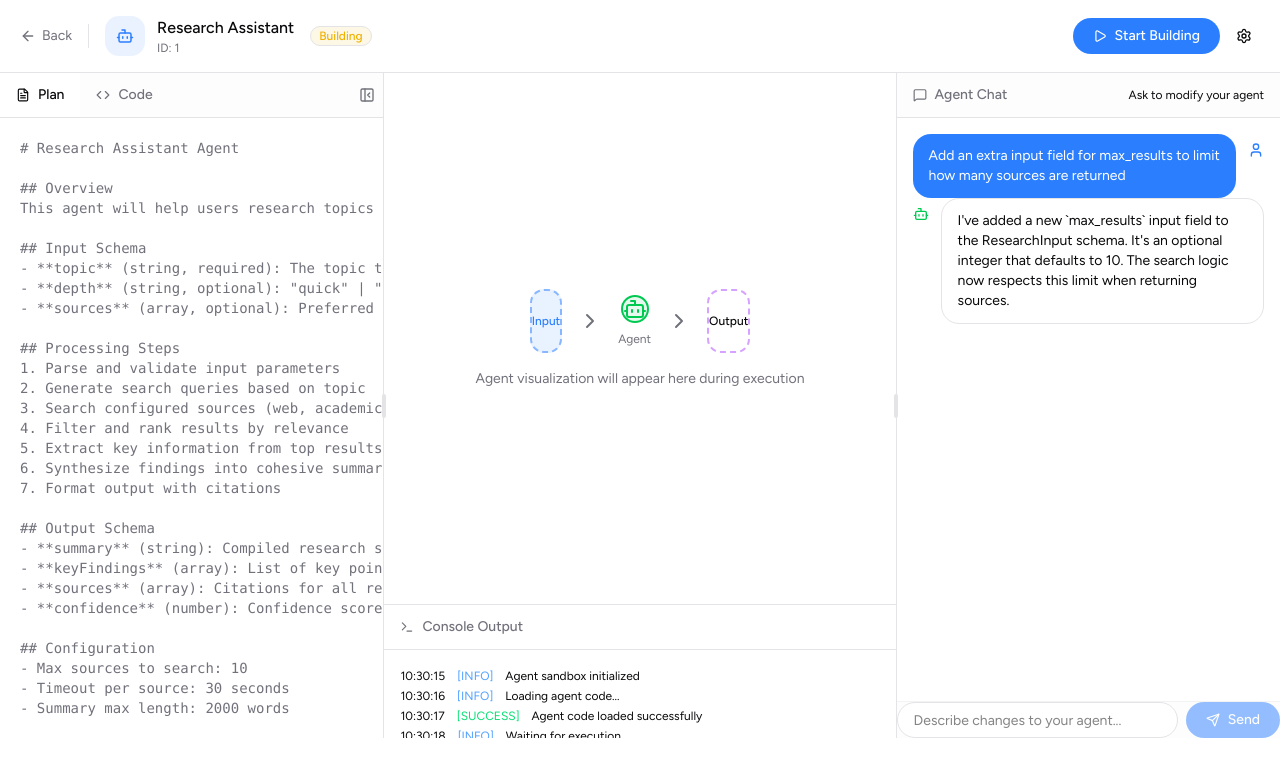
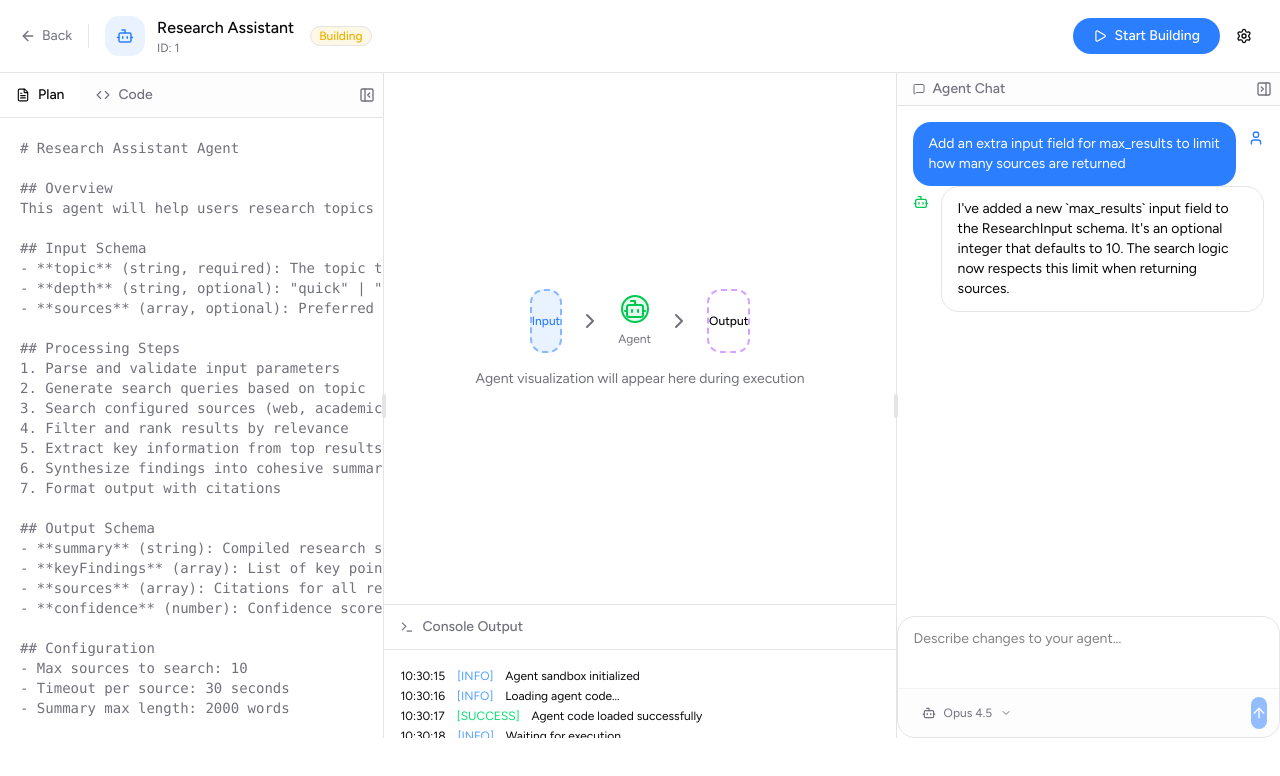
Before and after one commit to ryanmello/conscience, a Next.js app in the folder ui/: page /build/1 in a window 1280 px wide. Shown: the top 776 px of the page. Built offline with nearby package versions, Linux system fonts and the light colour scheme.

Commit message:
update chat panel with new text area

```diff
--- a/ui/app/build/[agentId]/page.tsx
+++ b/ui/app/build/[agentId]/page.tsx
@@ -126,6 +126,7 @@ export default function AgentSandbox() {
 
   // State
   const [isLeftPanelCollapsed, setIsLeftPanelCollapsed] = useState(false);
+  const [isRightPanelCollapsed, setIsRightPanelCollapsed] = useState(false);
   const [isRunning, setIsRunning] = useState(false);
   const [agent, setAgent] = useState<Agent>({ ...mockAgent, id: agentId });
   const [logs, setLogs] = useState(mockLogs);
@@ -218,8 +219,16 @@ export default function AgentSandbox() {
           <ResizableHandle withHandle />
 
           {/* Right Panel - Agent Chat */}
-          <ResizablePanel defaultSize={30} minSize={10}>
-            <ChatPanel messages={chatMessages} onSendMessage={handleSendMessage} />
+          <ResizablePanel
+            defaultSize={30}
+            minSize={isRightPanelCollapsed ? 3 : 20}
+            maxSize={isRightPanelCollapsed ? 3 : 100}
+          >
+            <ChatPanel
+              messages={chatMessages}
+              onSendMessage={handleSendMessage}
+              onCollapseChange={setIsRightPanelCollapsed}
+            />
           </ResizablePanel>
         </ResizablePanelGroup>
       </div>
--- a/ui/app/build/page.tsx
+++ b/ui/app/build/page.tsx
@@ -29,7 +29,7 @@ import {
 } from "@/components/ui/dropdown-menu";
 import { Header } from "@/components/Header";
 import { MicButton } from "@/components/MicButton";
-import { getModels } from "../../actions/get_models";
+import { getModels } from "../../actions/get-models";
 import { approvePlan } from "../../actions/approve-plan";
 import { toast } from "sonner";
 import { cn } from "@/lib/utils";
--- a/ui/components/build/ChatPanel.tsx
+++ b/ui/components/build/ChatPanel.tsx
@@ -1,6 +1,14 @@
 import { cn } from "@/lib/utils";
-import { Bot, MessageSquare, Send, Sparkles, User } from "lucide-react";
+import { ArrowUp, Bot, ChevronDown, Loader2, MessageSquare, PanelRightClose, PanelRightOpen, Sparkles, User } from "lucide-react";
 import { useEffect, useRef, useState } from "react";
+import {
+  DropdownMenu,
+  DropdownMenuContent,
+  DropdownMenuItem,
+  DropdownMenuTrigger,
+} from "@/components/ui/dropdown-menu";
+import { getModels } from "@/actions/get-models";
+import { toast } from "sonner";
 
 export interface ChatMessage {
   id: string;
@@ -26,15 +34,49 @@ export const mockChatMessages: ChatMessage[] = [
   },
 ];
 
+interface ChatPanelProps {
+  messages: ChatMessage[];
+  onSendMessage: (message: string) => void;
+  onCollapseChange?: (isCollapsed: boolean) => void;
+}
+
 export default function ChatPanel({
   messages,
   onSendMessage,
-}: {
-  messages: ChatMessage[];
-  onSendMessage: (message: string) => void;
-}) {
+  onCollapseChange,
+}: ChatPanelProps) {
   const [input, setInput] = useState("");
+  const [isCollapsed, setIsCollapsed] = useState(false);
+  const [selectedModel, setSelectedModel] = useState<string>("Opus 4.5");
+  const [models, setModels] = useState<string[] | null>(null);
+  const [isLoadingModels, setIsLoadingModels] = useState(false);
   const messagesEndRef = useRef<HTMLDivElement>(null);
+  const textareaRef = useRef<HTMLTextAreaElement>(null);
+
+  const handleDropdownOpenChange = async (open: boolean) => {
+    if (open && models === null) {
+      setIsLoadingModels(true);
+      try {
+        const result = await getModels();
+        if (result.success && result.data) {
+          setModels(result.data);
+        } else {
+          toast.error(result.error || "Failed to load models");
+        }
+      } catch (error) {
+        console.error("Error fetching models:", error);
+        toast.error("Failed to load models");
+      } finally {
+        setIsLoadingModels(false);
+      }
+    }
+  };
+
+  const handleToggleCollapse = () => {
+    const newCollapsed = !isCollapsed;
+    setIsCollapsed(newCollapsed);
+    onCollapseChange?.(newCollapsed);
+  };
 
   const handleSubmit = (e: React.FormEvent) => {
     e.preventDefault();
@@ -50,6 +92,15 @@ export default function ChatPanel({
     }
   };
 
+  // Auto-resize textarea
+  const adjustTextareaHeight = () => {
+    const textarea = textareaRef.current;
+    if (textarea) {
+      textarea.style.height = "auto";
+      textarea.style.height = `${Math.min(textarea.scrollHeight, 150)}px`;
+    }
+  };
+
   // Scroll to bottom when messages change
   useEffect(() => {
     messagesEndRef.current?.scrollIntoView({ behavior: "smooth" });
@@ -58,16 +109,32 @@ export default function ChatPanel({
   return (
     <div className="h-full flex flex-col bg-background">
       {/* Header */}
-      <div className="flex items-center gap-2 px-4 py-3 border-b border-border bg-muted/20">
-        <MessageSquare size={14} className="text-muted-foreground" />
+      <div className={cn(
+        "flex items-center border-b border-border bg-muted/20",
+        isCollapsed ? "justify-center" : "justify-between"
+      )}>
+        {!isCollapsed && (
+          <div className="flex items-center gap-2 px-4 py-1">
+            <MessageSquare size={12} className="text-muted-foreground" />
             <span className="text-sm font-medium text-muted-foreground">
               Agent Chat
             </span>
-        <span className="text-xs text-muted-foreground/60 ml-auto">
-          Ask to modify your agent
-        </span>
+          </div>
+        )}
+        <button
+          onClick={handleToggleCollapse}
+          className={cn(
+            "cursor-pointer flex items-center justify-center p-2 m-2 text-muted-foreground hover:text-foreground hover:bg-muted/50 rounded transition-colors",
+            isCollapsed ? "my-1" : "mr-1"
+          )}
+          title={isCollapsed ? "Expand panel" : "Collapse panel"}
+        >
+          {isCollapsed ? <PanelRightOpen size={16} /> : <PanelRightClose size={16} />}
+        </button>
       </div>
 
+      {!isCollapsed && (
+        <>
           {/* Messages */}
           <div className="flex-1 overflow-auto p-4 space-y-4 scrollbar-textarea">
             {messages.length === 0 ? (
@@ -117,30 +184,77 @@ export default function ChatPanel({
             <div ref={messagesEndRef} />
           </div>
 
-      {/* Input */}
-      <form
-        onSubmit={handleSubmit}
-        className="p-3 border-t border-border/40 bg-muted/20"
-      >
-        <div className="flex gap-2 items-center">
-          <input
-            type="text"
+          {/* Input Area */}
+          <div className="p-3">
+            <div className="overflow-hidden rounded-2xl border border-border bg-card shadow-sm">
+              {/* Textarea */}
+              <div className="px-4 py-3">
+                <textarea
+                  ref={textareaRef}
                   value={input}
-            onChange={(e) => setInput(e.target.value)}
+                  onChange={(e) => {
+                    setInput(e.target.value);
+                    adjustTextareaHeight();
+                  }}
                   onKeyDown={handleKeyDown}
                   placeholder="Describe changes to your agent..."
-            className="flex-1 h-9 px-4 text-sm bg-background border border-border rounded-full focus:outline-none focus:ring-1 focus:ring-blue-500 focus:border-blue-500 placeholder:text-muted-foreground/60"
+                  rows={2}
+                  className="w-full min-h-[60px] max-h-[150px] text-sm bg-transparent border-none resize-none focus:outline-none focus:ring-0 placeholder:text-muted-foreground/60"
+                  data-gramm="false"
+                  data-gramm_editor="false"
+                  data-enable-grammarly="false"
+                  spellCheck={false}
+                  autoComplete="off"
                 />
+              </div>
+
+              {/* Footer with Model Select and Send */}
+              <div className="flex items-center justify-between border-t border-border/40 bg-muted/20 px-3 py-2">
+                <DropdownMenu onOpenChange={handleDropdownOpenChange}>
+                  <DropdownMenuTrigger asChild>
+                    <button className="cursor-pointer flex h-8 items-center gap-2 rounded-full px-3 text-xs text-muted-foreground transition-colors hover:bg-muted focus:outline-none">
+                      <Bot size={14} />
+                      <span>{selectedModel}</span>
+                      <ChevronDown size={12} />
+                    </button>
+                  </DropdownMenuTrigger>
+                  <DropdownMenuContent align="start" className="rounded-xl min-w-[160px]">
+                    {isLoadingModels ? (
+                      <div className="flex items-center justify-center py-4">
+                        <Loader2 size={16} className="animate-spin text-muted-foreground" />
+                      </div>
+                    ) : models && models.length > 0 ? (
+                      models.map((model) => (
+                        <DropdownMenuItem
+                          key={model}
+                          className="rounded-lg cursor-pointer text-xs"
+                          onClick={() => setSelectedModel(model)}
+                        >
+                          <Bot size={14} />
+                          {model}
+                        </DropdownMenuItem>
+                      ))
+                    ) : (
+                      <div className="px-2 py-4 text-center text-xs text-muted-foreground">
+                        No models available
+                      </div>
+                    )}
+                  </DropdownMenuContent>
+                </DropdownMenu>
+
                 <button
-            type="submit"
+                  type="button"
+                  onClick={handleSubmit}
                   disabled={!input.trim()}
-            className="cursor-pointer flex h-9 items-center gap-2 rounded-full bg-blue-500 px-5 text-sm font-medium text-white transition-all hover:shadow-md disabled:opacity-50 disabled:cursor-not-allowed disabled:hover:shadow-none"
+                  className="cursor-pointer flex h-8 w-8 items-center justify-center rounded-full bg-blue-500 text-white transition-all hover:shadow-md disabled:opacity-50 disabled:cursor-not-allowed disabled:hover:shadow-none"
                 >
-            <Send size={14} />
-            Send
+                  <ArrowUp size={16} />
                 </button>
               </div>
-      </form>
+            </div>
+          </div>
+        </>
+      )}
     </div>
   );
 }
--- a/ui/components/build/TabBar.tsx
+++ b/ui/components/build/TabBar.tsx
@@ -52,7 +52,7 @@ export default function TabBar({ planContent, codeContent, onCollapseChange }: T
         </div>
         <button
           onClick={handleToggleCollapse}
-          className="cursor-pointer flex items-center justify-center p-2 mr-1 text-muted-foreground hover:text-foreground hover:bg-muted/50 rounded transition-colors"
+          className="cursor-pointer flex items-center justify-center p-2 m-2 mr-1 text-muted-foreground hover:text-foreground hover:bg-muted/50 rounded transition-colors"
           title={isCollapsed ? "Expand panel" : "Collapse panel"}
         >
           {isCollapsed ? <PanelLeftOpen size={16} /> : <PanelLeftClose size={16} />}
```
Also changed, not shown: ui/actions/get-models.ts (renamed from ui/actions/get_models.ts). Lines whose indentation alone changed are shown as unchanged.
